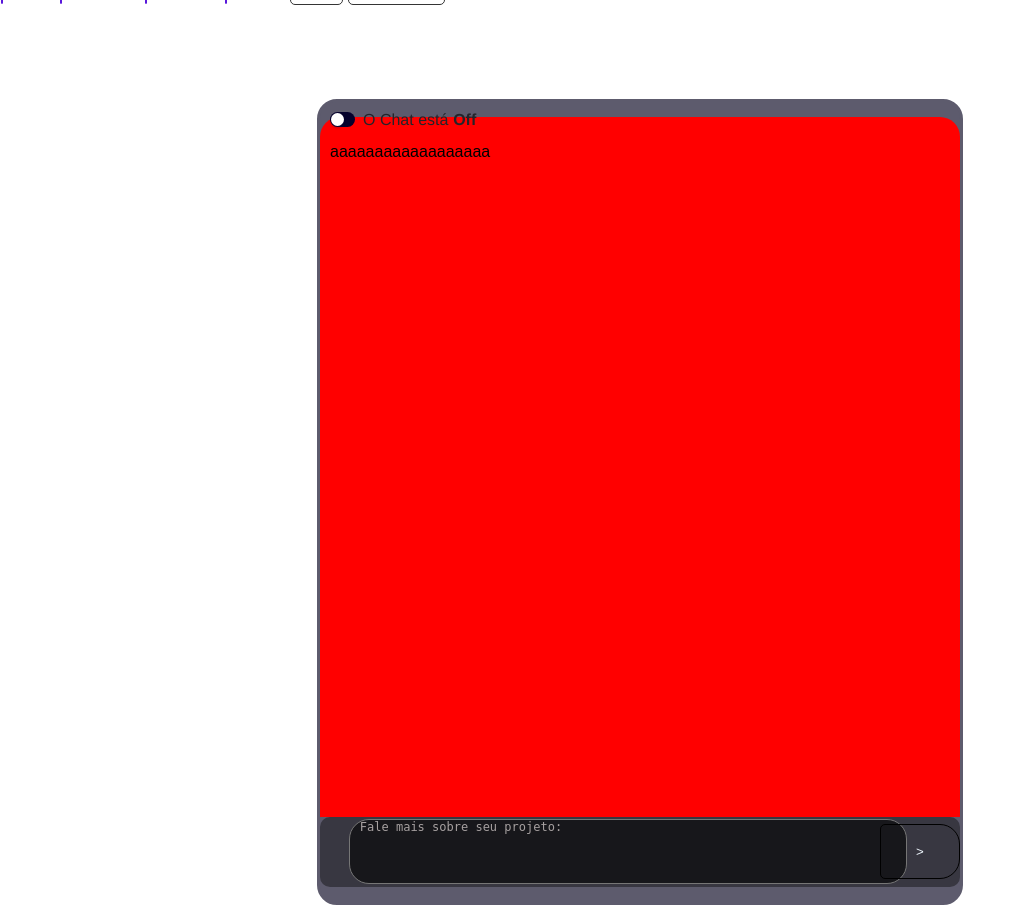
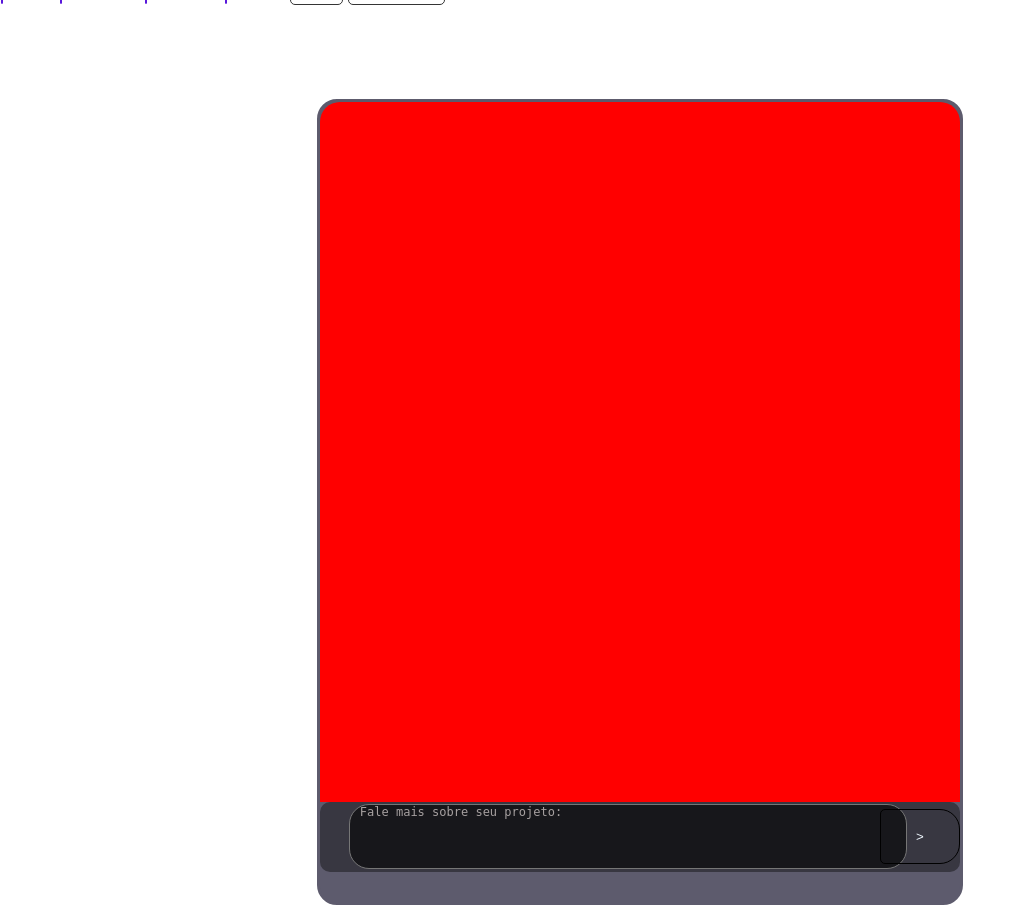
Before and after one commit to JonasTillmann-J/Projeto-Interdisciplinar, a Flask app: template templates/index.Chat.html in a window 1280 px wide. Shown: the part 18-923 px from the top of the page, without its empty margins (0-1025 px from the left). Run offline with Flask 3, Linux system fonts and the light colour scheme; the template is opened without the code that fills it, so the values that code supplies are empty.

Commit message:
"Updated code in multiple files, including app.py, static/css/style.cadastro.css, static/css/style.chat.css, static/js/script.chat.js, and templates/index.Chat.html and index.cadrastro.html, with changes to layout, styling, and

```diff
--- a/app.py
+++ b/app.py
@@ -1,50 +1,40 @@
-import google.generativeai as genai
-import time
+from flask import Flask, request, jsonify, render_template
 import mysql.connector
 from mysql.connector import Error
-from flask import Flask, request, render_template
-
 
 app = Flask(__name__)
 
+# Rota para a página inicial/cadastro
 @app.route('/', methods=['GET', 'POST'])
 def cadastrar():
     if request.method == 'POST':
-        usuario = 'root'
-        senha = ''
-        database = 'Callista'
-        host = 'localhost'
-
         try:
             connection = mysql.connector.connect(
-                host=host,
-                user=usuario,
-                password=senha,
-                database=database
+                host='localhost',
+                user='root',
+                password='',
+                database='Callista'
             )
 
             if connection.is_connected():
                 cursor = connection.cursor()
                 email_cadastro = request.form['iptEmailTcad']
                 cursor.execute("SELECT Email FROM Cadastro WHERE Email=%s", (email_cadastro,))
-                record = cursor.fetchone()
-
-                if record:
+                if cursor.fetchone():
                     return "Conta já existente com esse email."
                 else:
                     primeiro_nome = request.form['iptPnomeTcad']
                     segundo_nome = request.form['iptSnomeTcad']
                     primeira_senha = request.form['iptsenha1Tcad']
                     segunda_senha = request.form['iptsenha2Tcad']
-                    sql_cadastrado = """
-                    INSERT INTO Cadastro (PNomeCadastro, SNomeCadastro, PSenhaCadastro, SSenhaCadastro, Email)
-                    VALUES (%s, %s, %s, %s, %s)
-                    """
-                    cursor.execute(sql_cadastrado, (primeiro_nome, segundo_nome, primeira_senha, segunda_senha, email_cadastro)) # type: ignore
+                    cursor.execute(
+                        "INSERT INTO Cadastro (PNomeCadastro, SNomeCadastro, PSenhaCadastro, SSenhaCadastro, Email) VALUES (%s, %s, %s, %s, %s)",
+                        (primeiro_nome, segundo_nome, primeira_senha, segunda_senha, email_cadastro)
+                    )
                     connection.commit()
                     return "Usuário cadastrado"
             else:
-                return "Conexão Inválida"
+                return "Conexão com o banco de dados falhou."
 
         except Error as e:
             return f"Erro ao conectar ao banco de dados: {e}"
@@ -54,79 +44,27 @@ def cadastrar():
                 cursor.close()
                 connection.close()
 
-    return render_template("index.cadrastro.html")  # Corrigido o nome do template para cadastro
+    return render_template("index.cadrastro.html")
 
 # Rota para a página de chat
 @app.route('/chat')
 def chat():
-    # Configuração da API
-    genai.configure(api_key='AIzaSyAt6SsBmKYMT5538fLdwkmGtUsCdYU4cRQ')  # Substitua pela sua chave de API válida
+    return render_template("index.chat.html")
 
-    # Inicialização do modelo de geração
-    model = genai.GenerativeModel('gemini-1.5-flash')
+# Rota de API para o chat
+@app.route('/api/chat', methods=['POST'])
+def IAgenerativa():
+    data = request.get_json()
+    user_message = data.get('message')
+    if not user_message:
+        return jsonify({'error': 'Mensagem não fornecida'}), 400
 
-    def get_user_input(attempt=1):
-        """Obtém informações do usuário sobre o contexto da ajuda necessária e adapta as perguntas se for a segunda tentativa."""
-        print("Para fornecer a melhor ajuda, precisamos de algumas informações.")
+    resposta = f"Você disse: {user_message}"
+    return jsonify({'response': resposta})
 
-        # Perguntas para a primeira tentativa
-        if attempt == 1:
-            area_conhecimento = input("Qual é a sua área de conhecimento (ex: Ciências Exatas, Humanas, Biológicas, etc.)? ")
-            curso = input("Qual é o seu curso ou nível de formação (ex: Engenharia, Ensino Médio, MBA)? ")
-            materia = input("Qual é a matéria ou disciplina específica? ")
-            topico = input("Qual é o tópico ou pergunta específica para o qual você precisa de ajuda? ")
-        else:
-            # Perguntas para tentativas subsequentes, reformulando para obter mais clareza
-            area_conhecimento = input("Vamos tentar de novo. Pode me dizer sua área de estudo principal (Exatas, Humanas, etc.)? ")
-            curso = input("Em qual curso ou grau você está estudando? ")
-            materia = input("Qual disciplina ou tema gostaria de explorar? ")
-            topico = input("Especifique o tópico ou dúvida que você quer entender melhor: ")
-        return area_conhecimento, curso, materia, topico
-
-    def generate_academic_help(model, area_conhecimento, curso, materia, topico):
-        """Gera conteúdo acadêmico com base nas informações fornecidas e trata erros de geração."""
-        prompt = (
-            f"Área de conhecimento: {area_conhecimento}\n"
-            f"Curso/Nível: {curso}\n"
-            f"Matéria: {materia}\n"
-            f"Tópico: {topico}\n\n"
-            "Forneça uma explicação clara e detalhada, incluindo exemplos práticos, se possível, "
-            "para ajudar o estudante a entender o tópico."
-        )
-
-        try:
-            # Geração do conteúdo
-            response = model.generate_content(prompt)
-            return response.text if response and response.text else None
-        except Exception as e:
-            print(f"Erro ao gerar resposta: {e}")
-            return None
-
-    def main():
-        """Função principal para interagir com o estudante e gerar a resposta, repetindo as perguntas caso falhe."""
-        attempt = 1
-
-        while True:
-            # Obtenção de informações do estudante
-            area_conhecimento, curso, materia, topico = get_user_input(attempt)
-
-            # Geração da resposta acadêmica
-            resposta = generate_academic_help(model, area_conhecimento, curso, materia, topico)
-
-            # Exibição da resposta ou aviso de falha
-            if resposta:
-                print("\nResposta Gerada:")
-                print(resposta)
-                break
-            else:
-                print("\nDesculpe, não consegui gerar uma resposta com as informações fornecidas. Vamos tentar novamente.")
-                attempt += 1
-                time.sleep(1)  # Pequeno atraso antes de repetir as perguntas para uma experiência mais natural
-
-    # Execução do programa
-    if __name__ == "__main__":
-        main()
-    return render_template("index.chat.html")  # Certifique-se de que o nome do arquivo está correto
+@app.route('/login')
+def login():
+    return render_template("index.login.html")
 
 if __name__ == '__main__':
     app.run(debug=True)
--- a/static/css/style.chat.css
+++ b/static/css/style.chat.css
@@ -74,130 +74,6 @@ body {
 }
 /*/----------------------------Navegação---------------------------------------*/
 /*--------------------------------Chat-----------------------------------------*/
-/*-----------------------------Chat < switch-----------------------------------*/
-.checkbox-wrapper-35 .switch {
-    display: none;
-    z-index: 99;
-
-}
-.checkbox-wrapper-35 .switch+label {
-    z-index: 99;
-    -webkit-box-align: center;
-    -webkit-align-items: center;
-    -ms-flex-align: center;
-    align-items: center;
-    color: #24242a;
-    cursor: pointer;
-    display: -webkit-box;
-    display: -webkit-flex;
-    display: -ms-flexbox;
-    display: flex;
-    font-family: 'Helvetica Neue', Helvetica, Arial, sans-serif;
-    font-size: 16px;
-    line-height: 15px;
-    position: relative;
-    -webkit-user-select: none;
-    -moz-user-select: none;
-    -ms-user-select: none;
-    user-select: none;
-    top: 10px;
-    left: 10px;
-}
-.checkbox-wrapper-35 .switch+label::before,
-.checkbox-wrapper-35 .switch+label::after {
-    content: '';
-    display: block;
-    z-index: 99;
-}
-.checkbox-wrapper-35 .switch+label::before {
-    background-color: #05012c;
-    border-radius: 500px;
-    height: 15px;
-    margin-right: 8px;
-    -webkit-transition: background-color 0.125s ease-out;
-    transition: background-color 0.125s ease-out;
-    width: 25px;
-    z-index: 99;
-}
-.checkbox-wrapper-35 .switch+label::after {
-    z-index: 99;
-    background-color: #fff;
-    border-radius: 13px;
-    box-shadow: 0 3px 1px 0 rgba(37, 34, 71, 0.05), 0 2px 2px 0 rgba(37, 34, 71, 0.1), 0 3px 3px 0 rgba(37, 34, 71, 0.05);
-    height: 13px;
-    left: 1px;
-    position: absolute;
-    top: 1px;
-    -webkit-transition: -webkit-transform 0.125s ease-out;
-    transition: -webkit-transform 0.125s ease-out;
-    transition: transform 0.125s ease-out;
-    transition: transform 0.125s ease-out, -webkit-transform 0.125s ease-out;
-    width: 13px;
-}
-.checkbox-wrapper-35 .switch+label .switch-x-text {
-    display: block;
-    margin-right: .3em;
-    z-index: 99;
-}
-.checkbox-wrapper-35 .switch+label .switch-x-toggletext {
-    display: block;
-    font-weight: bold;
-    height: 15px;
-    overflow: hidden;
-    position: relative;
-    width: 25px;
-    z-index: 99;
-}
-.checkbox-wrapper-35 .switch+label .switch-x-unchecked,
-.checkbox-wrapper-35 .switch+label .switch-x-checked {
-    left: 0;
-    z-index: 99;
-    position: absolute;
-    top: 0;
-    -webkit-transition: opacity 0.125s ease-out, -webkit-transform 0.125s ease-out;
-    transition: opacity 0.125s ease-out, -webkit-transform 0.125s ease-out;
-    transition: transform 0.125s ease-out, opacity 0.125s ease-out;
-    transition: transform 0.125s ease-out, opacity 0.125s ease-out, -webkit-transform 0.125s ease-out;
-}
-.checkbox-wrapper-35 .switch+label .switch-x-unchecked {
-    opacity: 1;
-    -webkit-transform: none;
-    transform: none;
-    z-index: 99;
-}
-.checkbox-wrapper-35 .switch+label .switch-x-checked {
-    opacity: 0;
-    -webkit-transform: translate3d(0, 100%, 0);
-    transform: translate3d(0, 100%, 0);
-    z-index: 99;
-}
-.checkbox-wrapper-35 .switch+label .switch-x-hiddenlabel {
-    position: absolute;
-    visibility: hidden;
-    z-index: 99;
-}
-.checkbox-wrapper-35 .switch:checked+label::before {
-    background-color: #ffb500;
-    z-index: 99;
-}
-.checkbox-wrapper-35 .switch:checked+label::after {
-    -webkit-transform: translate3d(10px, 0, 0);
-    transform: translate3d(10px, 0, 0);
-    z-index: 99;
-}
-.checkbox-wrapper-35 .switch:checked+label .switch-x-unchecked {
-    opacity: 0;
-    -webkit-transform: translate3d(0, -100%, 0);
-    transform: translate3d(0, -100%, 0);
-    z-index: 99;
-}
-.checkbox-wrapper-35 .switch:checked+label .switch-x-checked {
-    opacity: 1;
-    z-index: 99;
-    -webkit-transform: none;
-    transform: none;
-}
-/*/-----------------------------chat < switch----------------------------------*/
 .chat {
     position: absolute;
     left: 50%;
@@ -223,8 +109,37 @@ body {
     background-color: #ff0000; /* Cor de fundo para as mensagens */
     border-radius: 20px 20px 0 0; /* Bordas arredondadas na parte superior */
 }
+/* Estilo geral para todas as mensagens */
+.message {
+    padding: 8px;
+    margin: 5px;
+    border-radius: 10px;
+    max-width: 60%;
+    font-family: Arial, sans-serif;
+  }
+
+  /* Estilo para a mensagem do usuário (alinhada à direita) */
+  .user-message {
+    background-color: #d1e7dd;
+    color: #0f5132;
+    align-self: flex-end;  /* Alinha a mensagem à direita */
+    text-align: right;
+  }
+
+  /* Estilo para a resposta da IA (alinhada à esquerda) */
+  .ia-message {
+    background-color: #f8d7da;
+    color: #842029;
+    align-self: flex-start;  /* Alinha a mensagem à esquerda */
+    text-align: left;
+  }
+
+  /* Container para as mensagens, se necessário */
+  #messages {
+    display: flex;
+    flex-direction: column;
+  }
 /*/------------------------------Input < Chat-----------------------------------------*/
-
 .input {
     position: sticky;
     bottom: 0; /* Fica fixo na parte inferior */
--- a/static/js/script.chat.js
+++ b/static/js/script.chat.js
@@ -1,35 +1,31 @@
-console.log("JavaScrip Rodando -- Chat ativo")
-// Função para salvar o estado do switch no LocalStorage
-function salvarEstado() {
-  var checkbox = document.getElementById('switch');
-  // Salva o estado do checkbox no LocalStorage (true ou false)
-  localStorage.setItem('switchEstado', checkbox.checked);
+console.log("JavaScript Rodando -- Chat ativo");
+
+async function sendMessage() {
+  const prompt = document.getElementById('inputtxt').value;
+
+  // Envia a mensagem para a API
+  const response = await fetch('/api/chat', {
+      method: 'POST',
+      headers: { 'Content-Type': 'application/json' },
+      body: JSON.stringify({ message: prompt })
+  });
+
+  const data = await response.json();
+
+  const messagesContainer = document.getElementById('messages');
+
+  // Cria um elemento para a mensagem do usuário
+  const userMessage = document.createElement('div');
+  userMessage.classList.add('message', 'user-message');
+  userMessage.innerText = `Você: ${prompt}`;
+  messagesContainer.appendChild(userMessage);
+
+  // Cria um elemento para a resposta da IA
+  const iaMessage = document.createElement('div');
+  iaMessage.classList.add('message', 'ia-message');
+  iaMessage.innerText = `IA: ${data.response || data.error}`;
+  messagesContainer.appendChild(iaMessage);
+
+  // Limpa o campo de input após o envio
+  document.getElementById('inputtxt').value = '';
 }
-
-// Função para restaurar o estado do switch quando a página é carregada
-function restaurarEstado() {
-  var checkbox = document.getElementById('switch');
-  var estadoSalvo = localStorage.getItem('switchEstado');
-  var chat = document.getElementById('chat');
-
-  // Se existir um estado salvo, define o estado do checkbox
-  if (estadoSalvo !== null) {
-    checkbox.checked = (estadoSalvo === 'true'); // Converte a string 'true' em booleano
-  }
-
-  // Função para fechar ou abrir a tela do chat
-  if (checkbox.checked) {
-    chat.style.backgroundColor=red; // Mostra o chat se o switch estiver ligado
-  } else {
-    chat.style.backgroundColor=blue; // Esconde o chat se o switch estiver desligado
-  }
-}
-
-// Evento para salvar o estado sempre que o checkbox for alterado
-document.getElementById('switch').addEventListener('change', function() {
-  salvarEstado();
-  restaurarEstado(); // Atualiza a exibição do chat ao alterar o switch
-});
-
-// Restaura o estado do switch e a exibição do chat quando a página for carregada
-window.onload = restaurarEstado;
--- a/templates/index.Chat.html
+++ b/templates/index.Chat.html
@@ -19,27 +19,16 @@
             <a href="/indexes/cadratro/index.cadrastro.html" class="register">Cadastrar-se</a>
     </nav>
     <section class="chat" id="chat">
-        <div class="checkbox-wrapper-35">
-            <input value="private" name="switch" id="switch" type="checkbox" class="switch">
-            <label for="switch">
-                <span class="switch-x-text">O Chat está</span>
-                <span class="switch-x-toggletext">
-                    <span class="switch-x-unchecked"><span class="switch-x-hiddenlabel">Unchecked: </span>Off</span>
-                    <span class="switch-x-checked"><span class="switch-x-hiddenlabel">Checked: </span>On</span>
-                </span>
-            </label>
-        </div>
         <div class="telachat">
             <div class="messages" id="messages">
-                <p>aaaaaaaaaaaaaaaaaa</p>
                 <!-- As mensagens do chat vão aqui -->
             </div>
             <section class="input" id="input">
-                <button class="enviar" id="enviar"> > </button>
+                <button class="enviar"  onclick="sendMessage()">></button>
                 <textarea class="inputtxt" id="inputtxt" placeholder="Fale mais sobre seu projeto:" rows="1"></textarea>
             </section>
         </div>
     </section>
-    <script src="{{ url_for('static', filename='js/script.cadrastro.js') }}"></script>
+    <script src="{{ url_for('static', filename='js/script.chat.js') }}"></script>
 </body>
 </html>
--- a/templates/index.cadrastro.html
+++ b/templates/index.cadrastro.html
@@ -53,8 +53,8 @@
                     <input autocomplete="current-password" required type="password" id="olhoabertocad2" name="iptsenha2Tcad" class="input-senha2">
                     <label class="user-label-senha2">Repita a senha</label>
                 </div>
-                <button type="submit" id="btnEntrarLOGIN" class="btn-submit" onclick="tclaEnter()">Entrar</button>
             </section>
+            <button type="submit" id="btnEntrarLOGIN" class="btn-submit" onclick="tclaEnter()">Entrar</button>
         </div>
     </form>
     <script src="{{ url_for('static', filename='js/script.cadrastro.js') }}"></script>
```
Also changed, not shown: other parts of static/css/style.chat.css (+29 -6 lines), static/css/style.cadastro.css (+22 -110 lines), 1 other file.
